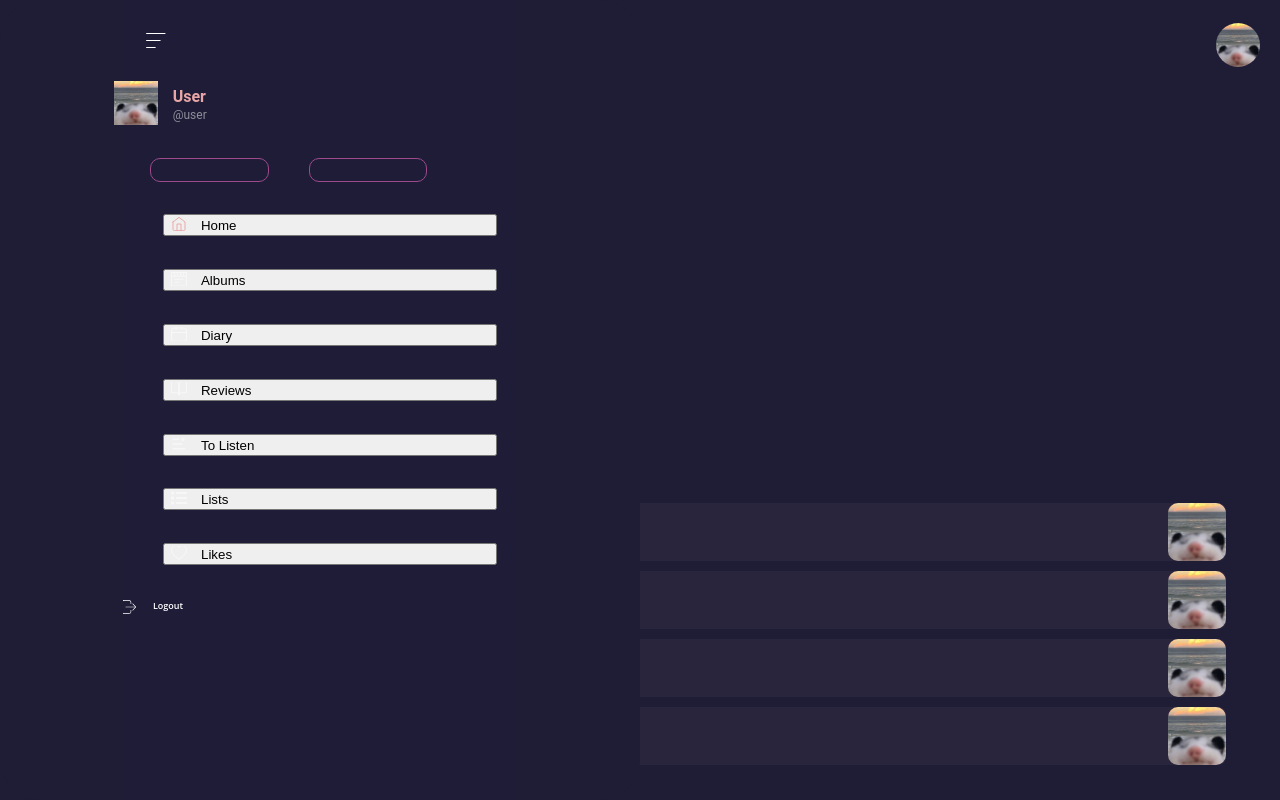
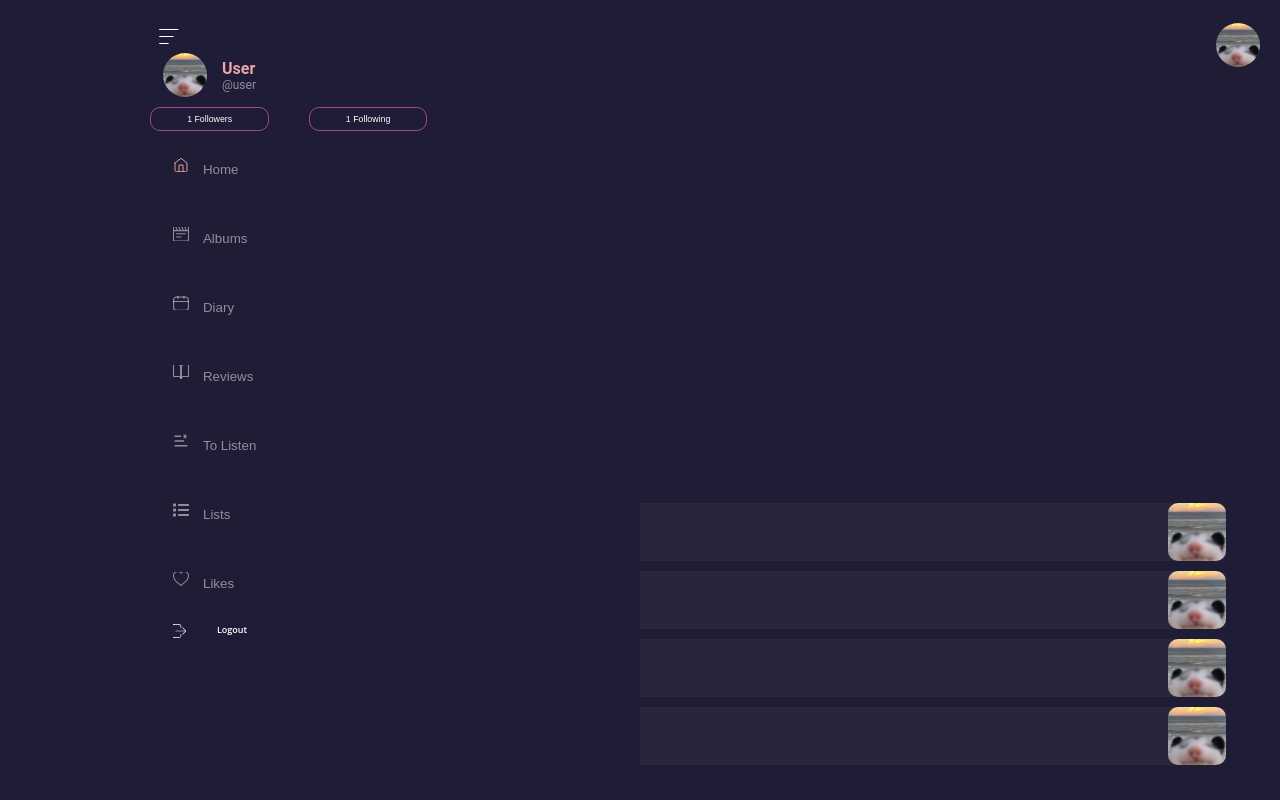
Before and after one commit to liannnaa/MusicBoxd, a React (Create React App) app in the folder front-end/: page /Home in a window 1280 px wide. Both pictures are taken after a click on the picture 74 px from the left and 44 px from the top of the page. Built offline with nearby package versions, Linux system fonts and the light colour scheme.

Commit message:
finished sidebar

```diff
--- a/front-end/src/components/sidebar.css
+++ b/front-end/src/components/sidebar.css
@@ -18,7 +18,7 @@
     z-index: 10;
 }
 
-.sidebar-rectangle {
+.sidebar-contents {
     height: 100%;
     background-color: #1f1d3680;
     align-self: flex-start;
@@ -36,19 +36,19 @@
 .sidebar-hamburger {
     width: 20px;
     height: 15px;
+    margin-top: 20px;
+    margin-left: 15px;
     object-fit: cover;
     align-self: flex-start;
-    margin-left: 2px;
 }
 
 .sidebar-profile{
     color: #e9a6a6;
-    width: 95%;
+    width: 90%;
     flex-direction: row;
     justify-content: flex-start;
     align-self: center;
     align-items: center;
-    padding-right: 80px;
     font-family: Roboto, Arial;
     font-size: .75rem;
     line-height: 19px;
@@ -61,6 +61,7 @@
     object-fit: cover;
     align-self: flex-start;
     margin-right: 15px;
+    border-radius: 50%;
 }
 
 .sidebar-usernames {
@@ -69,20 +70,17 @@
     justify-content: space-between;
     align-self: center;
     align-items: stretch;
-    margin-top: 2px;
     display: flex;
 }
 
 .sidebar-name {
     align-self: flex-start;
-    margin-bottom: 1px;
     font-size: 1rem;
 }
 
 .sidebar-user {
     color: #ffffff80;
     align-self: flex-start;
-    margin-top: 1px;
     font-weight: 400;
     line-height: 14px;
 }
@@ -119,16 +117,29 @@
     flex-basis: 100%;
     align-self: flex-start;
     display: flex;
+    justify-content: center;
+    align-items: center;
+}
+
+.sidebar-follow-text {
+    color: #ffffff;
+    font-size: .55rem;
 }
 
 .sidebar-item {
     width: 90%;
+    height: 60px;
     flex-direction: row;
     justify-content: flex-start;
     align-self: center;
     align-items: center;
     padding-right: 80px;
+    padding-left: 20px;
+    margin-left: -20px;
     display: flex;
+    background-color: #1f1d36;
+    border-radius: 20px;
+    border: none;
 }
 
 .sidebar-item-icon {
@@ -137,12 +148,14 @@
     object-fit: cover;
     align-self: flex-start;
     margin-right: 14px;
+    margin-top: 18px;
 }
 
 .sidebar-item-text {
     align-self: center;
     margin-top: 1px;
     margin-right: 11px;
+    color: #ffffff80;
 }
 
 .sidebar-logout {
@@ -165,7 +178,8 @@
     height: 14px;
     object-fit: cover;
     align-self: flex-start;
-    margin-right: 16px;
+    margin-left: 50px;
+    margin-right: 30px;
 }
 
 .sidebar-logout-text {
--- a/front-end/src/components/sidebar.js
+++ b/front-end/src/components/sidebar.js
@@ -15,7 +15,7 @@ import Logout from '../assets/logout.svg';
 const Sidebar = ({ hideSidebar }) => {
     return (
         <div className="sidebar">
-            <div className="sidebar-rectangle">
+            <div className="sidebar-contents">
                 <img className="sidebar-hamburger" src={Hamburger} alt="hamburger" onClick={hideSidebar} />
                 <div className="sidebar-profile">
                     <img className="sidebar-pp" src={Placeholder} alt="profile" />
@@ -30,10 +30,18 @@ const Sidebar = ({ hideSidebar }) => {
                 </div>
                 <div className="sidebar-social">
                     <button className="sidebar-follow">
-                        <div className="sidebar-follow-outline" />
+                        <div className="sidebar-follow-outline">
+                            <span className="sidebar-follow-text">
+                                1 Followers
+                            </span>
+                        </div>
                     </button>
                     <button className="sidebar-follow">
-                        <div className="sidebar-follow-outline" />
+                        <div className="sidebar-follow-outline">
+                            <span className="sidebar-follow-text">
+                                1 Following
+                            </span>
+                        </div>
                     </button>
                 </div>
                 <button className="sidebar-item">
```
